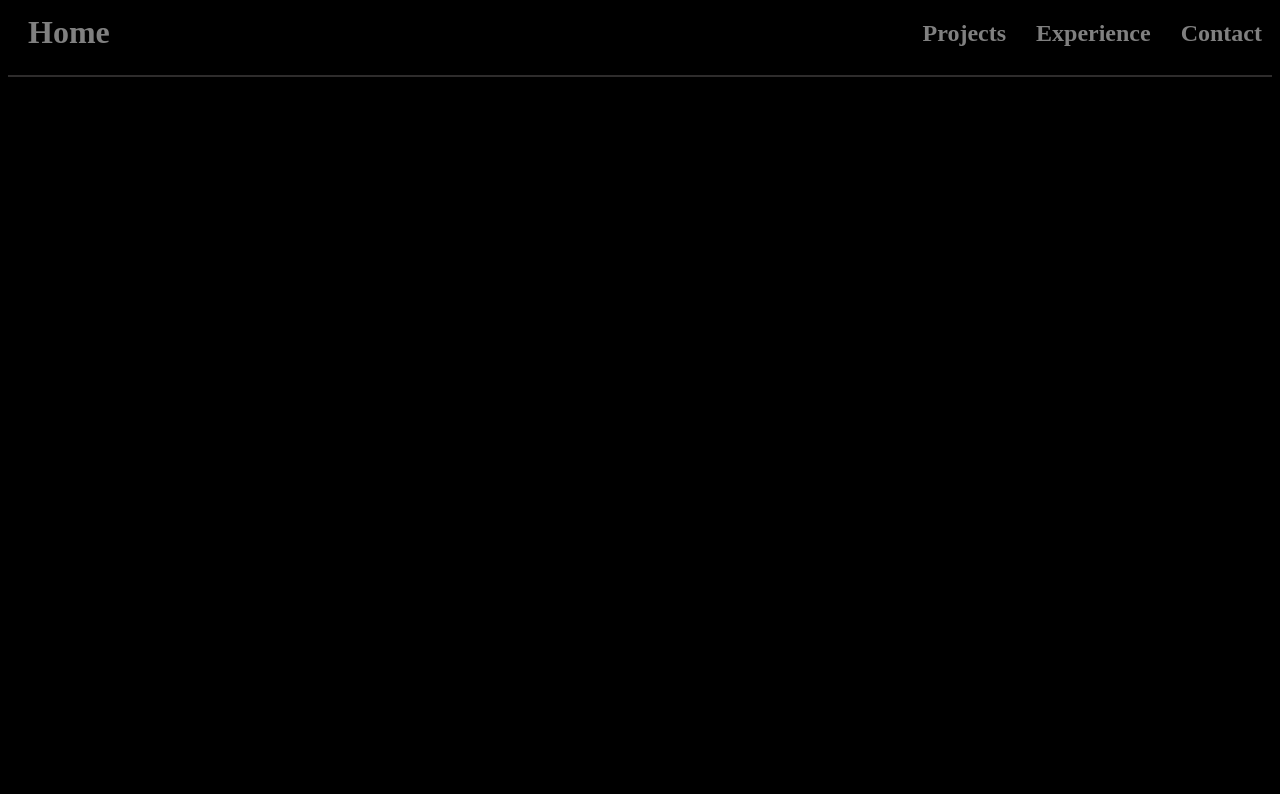
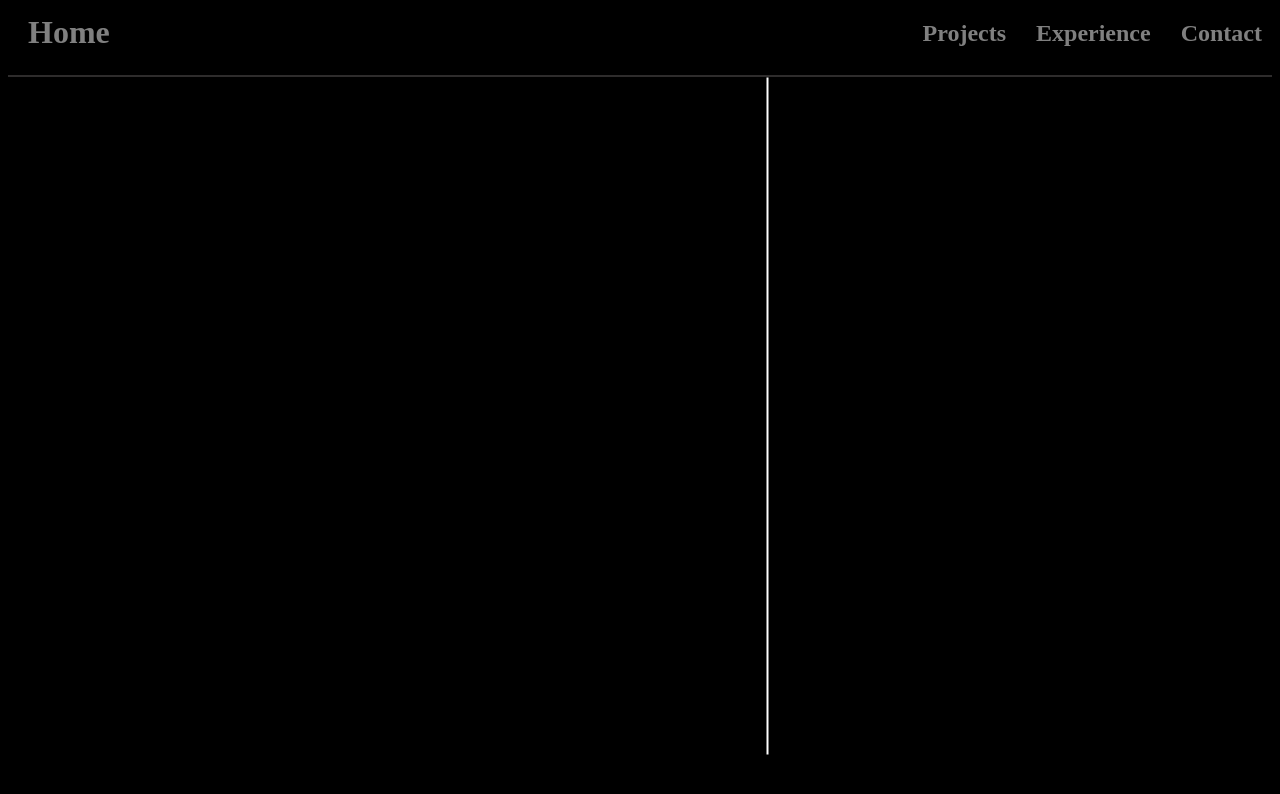
Before and after one commit to amitsingh-codes/Porfolio, a plain HTML site: page index.html in a window 1280 px wide. Drawn offline with Linux system fonts and the light colour scheme.

Commit message:
added a line

```diff
--- a/index.html
+++ b/index.html
@@ -14,5 +14,6 @@
         <h2 class="details">Contact<h2>
     </div>
     <div class="sepration"></div>
+    <div class="line"></div>
 </body>
 </html>
--- a/style.css
+++ b/style.css
@@ -35,3 +35,14 @@
     display: inline-table;
     margin: 54px;
 }
+
+.line{
+    position: relative;
+    width: 675px;
+    height: 0px;
+    border: 1px solid #FFFFFF;
+    transform: rotate(90deg);
+    top: 338px;
+    left: 421px;
+
+}
```
